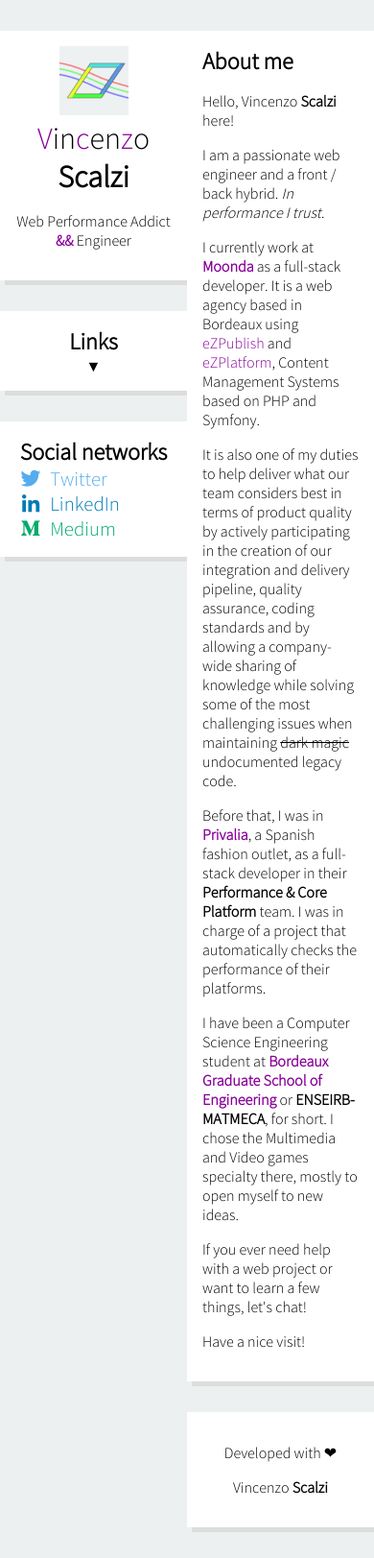
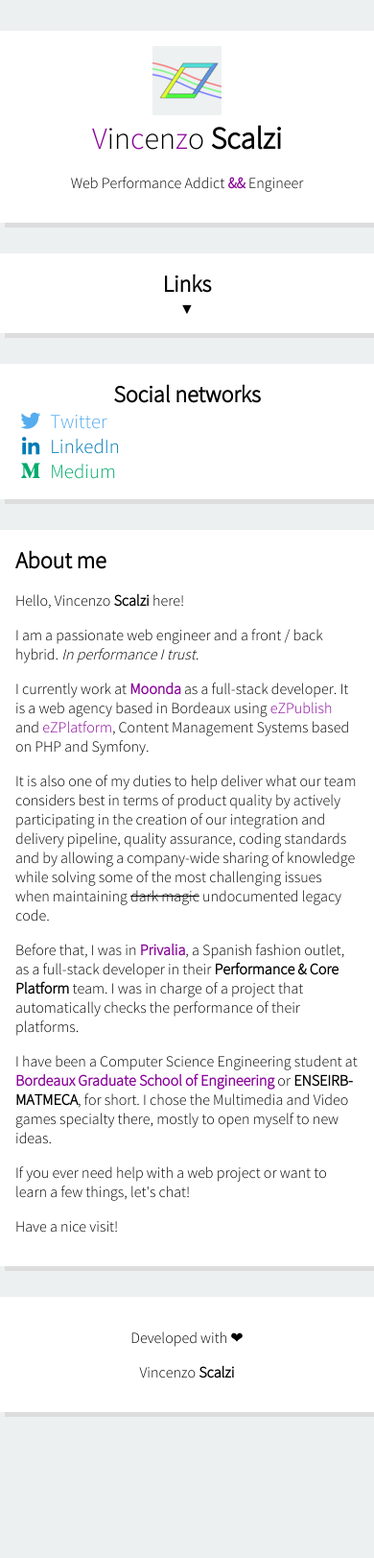
Before and after one commit to vcz-fr/Website, a Jekyll site: the page built from index.html, in a window 390 px wide. Shown: the whole page at 96% size. Built offline with Jekyll 4.4.1, drawn with Linux system fonts in a browser that asks for light colours; after the commit the page ends 1503 px from its top, so only the background shows below that.

Commit message:
[Fix] Responsive broken for <sm

```diff
--- a/_sass/responsive.scss
+++ b/_sass/responsive.scss
@@ -1,5 +1,8 @@
 @media only screen and (max-width: 48rem) {
-  main,
+  body {
+    display: initial;
+  }
+
   .f,
   [name="y"] + label {
     display: block;
```
